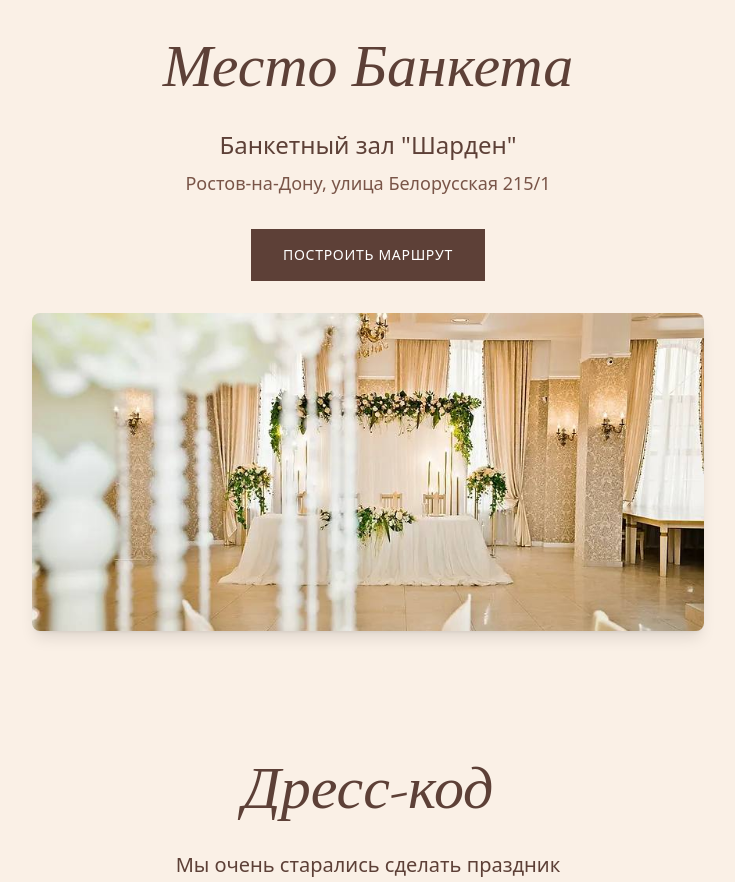
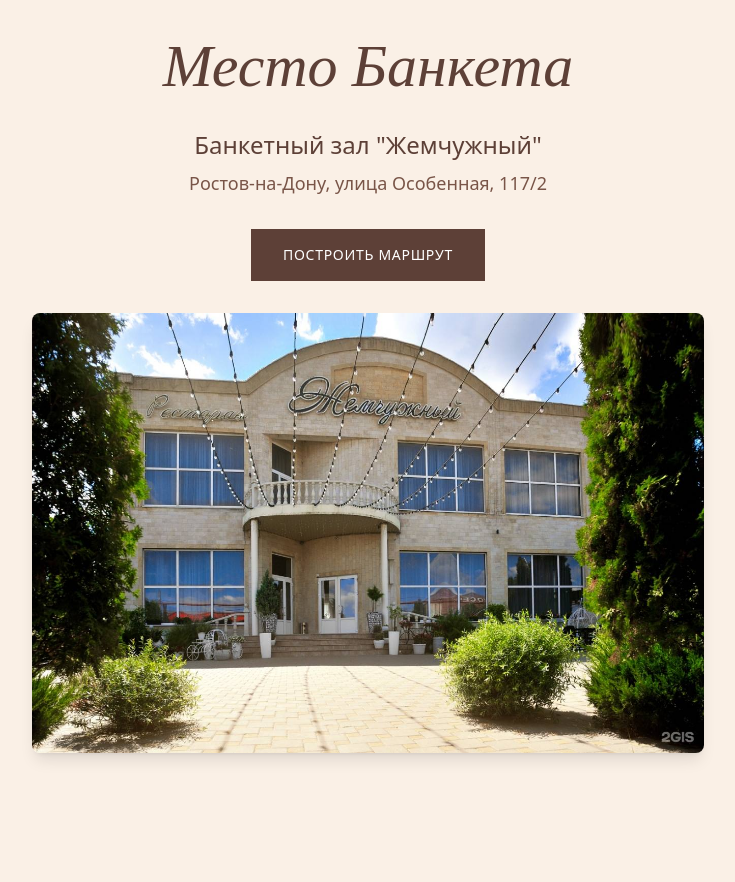
Before and after one commit to Shattt1/weedinggoosex, a Next.js app: page / in a window 1280 px wide. Shown: the part 3000-3882 px from the top of the page, without its empty margins (272-1007 px from the left). Built offline with nearby package versions, Linux system fonts and the light colour scheme; a web font is replaced by a local one.

Commit message:
изменена фотография зала и место

```diff
--- a/src/app/page.tsx
+++ b/src/app/page.tsx
@@ -358,10 +358,10 @@ export default function Home() {
             {/* Reception Location Section */}
             <section className="py-16 px-6 max-w-4xl mx-auto text-center animate-on-scroll">
                 <h2 className="text-5xl md:text-6xl font-script italic mb-8 text-[#5D4037]">Место Банкета</h2>
-                <p className="text-xl md:text-2xl mb-2 text-[#5D4037]">Банкетный зал "Шарден"</p>
-                <p className="text-lg text-[#795548] mb-8">Ростов-на-Дону, улица Белорусская 215/1</p>
+                <p className="text-xl md:text-2xl mb-2 text-[#5D4037]">Банкетный зал "Жемчужный"</p>
+                <p className="text-lg text-[#795548] mb-8">Ростов-на-Дону, улица Особенная, 117/2</p>
                 <button
-                    onClick={() => window.open('https://yandex.ru/maps/?text=Ростов-на-Дону, улица Белорусская 215/1', '_blank')}
+                    onClick={() => window.open('https://yandex.ru/maps/?text=Ростов-на-Дону, улица Особенная, 117/2', '_blank')}
                     className="bg-[#5D4037] text-white px-8 py-4 text-sm tracking-wider hover:bg-[#4E342E] transition-colors mb-8"
                 >
                     ПОСТРОИТЬ МАРШРУТ
```
Also changed, not shown: public/images/reception.jpg.
